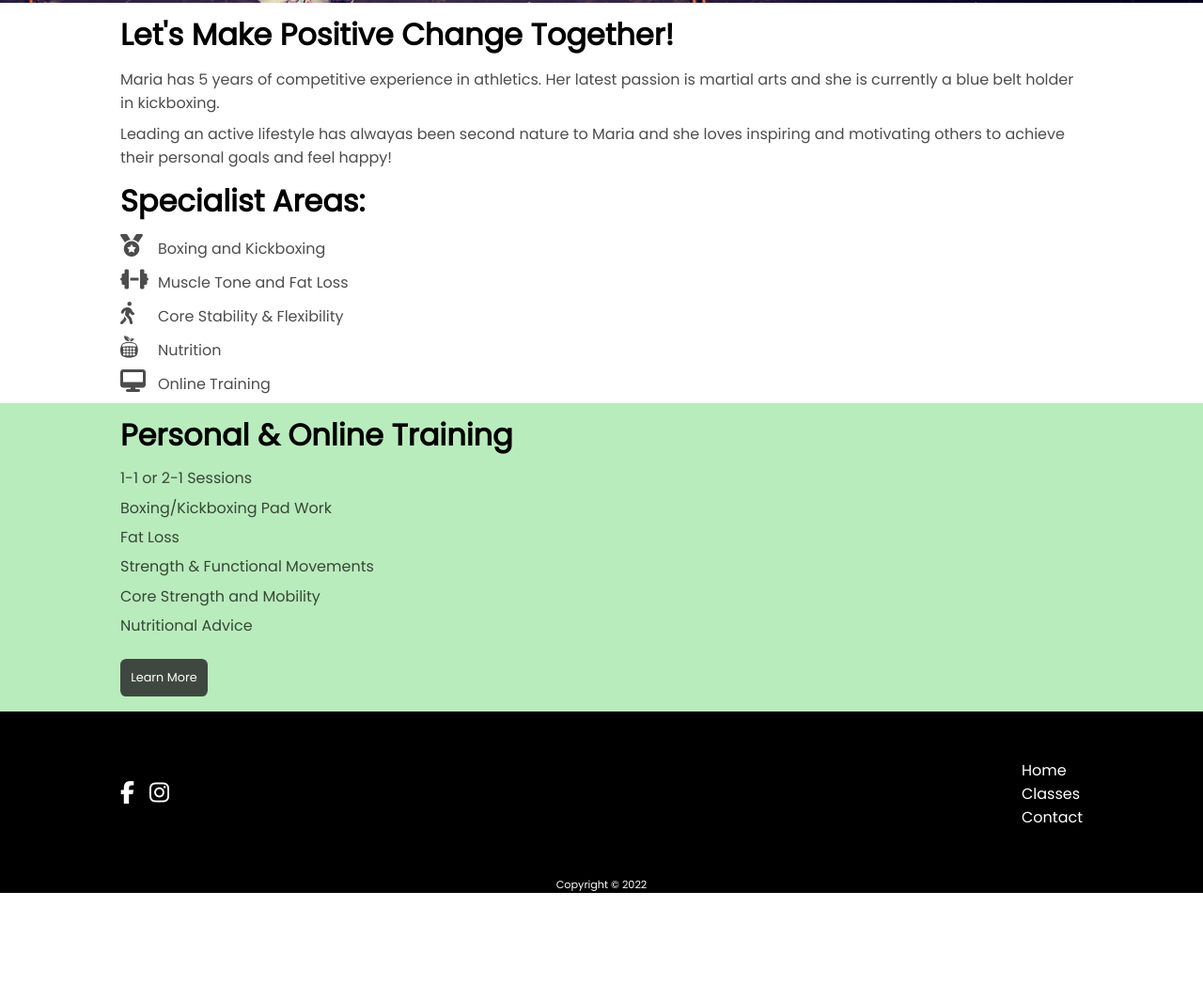
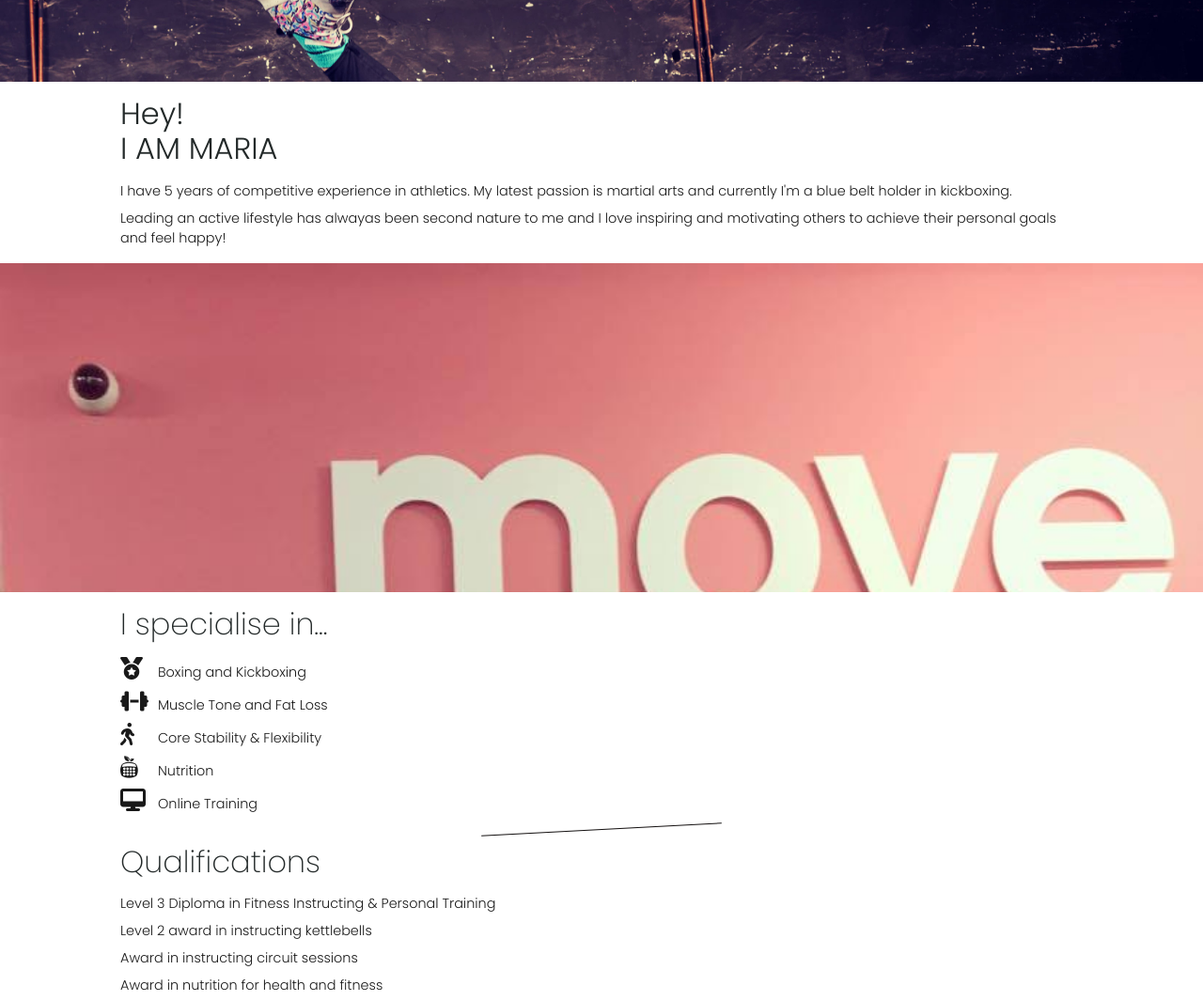
Before and after one commit to fanerotim/fanerotim.github.io, a plain HTML site: page index.html in a window 1280 px wide. Shown: the part 207-1272 px from the top of the page at 94% size. Before the commit the page ends 1157 px from the top, so only its background shows below. Drawn offline with Linux system fonts and the light colour scheme.

Commit message:
new changes on home page

```diff
--- a/index.html
+++ b/index.html
@@ -36,13 +36,20 @@
     <div class="about-me-background">
         <main class="container">
             <section class="about-me">
-                <h1>Let's Make Positive Change Together!</h1>
-                <p>Maria has 5 years of competitive experience in athletics. Her latest passion is martial arts and she is currently a blue belt holder in kickboxing.</p>
-                <p>Leading an active lifestyle has alwayas been second nature to Maria and she loves inspiring and motivating others to achieve their personal goals and feel happy!</p>
+                <h1>Hey! </h1>
+                <h1>I AM MARIA</h1>
+                <p>I have 5 years of competitive experience in athletics. My latest passion is martial arts and currently I'm a blue belt holder in kickboxing.</p>
+                <p>Leading an active lifestyle has alwayas been second nature to me and I love inspiring and motivating others to achieve their personal goals and feel happy!</p>
+            </section>
+        </main>
+
+            <section class="second-image">
             </section>
 
-            <section class="about-me">
-                <h1>Specialist Areas:</h1>
+        <main class="container">
+
+            <section class="about-me thin-font-heading-home-page">
+                <h1>I specialise in...</h1>
                 <ul>
                     <li><i class="fa-solid fa-medal"></i>Boxing and Kickboxing</li>
                     <li><i class="fa-solid fa-dumbbell"></i>Muscle Tone and Fat Loss</li>
@@ -51,6 +58,22 @@
                     <li><i class="fa-solid fa-desktop"></i>Online Training</li>
                 </ul>
             </section>
+
+            <section class="skewed-border">
+
+            </section>
+
+            <section class="about-me thin-font-heading-home-page">
+                <h1>Qualifications</h1>
+                <ul>
+                    <li></i>Level 3 Diploma in Fitness Instructing & Personal Training</li>
+                    <li></i>Level 2 award in instructing kettlebells</li>
+                    <li></i>Award in instructing circuit sessions</li>
+                    <li></i>Award in nutrition for health and fitness</li>
+                </ul>
+            </section>
+
+
         </main>
     </div>
 
--- a/style.css
+++ b/style.css
@@ -19,13 +19,14 @@ html {
 .container {
     width: 80vw;
     margin: 0 auto;
+
 }
 
 /*HOME PAGE LAYOUT - HERO SECTION AND LAYOUT*/
 
 .home-page-grid {
     display: grid;
-    grid-template-rows: 19% 1fr 1fr 11rem;
+    grid-template-rows: 19% 1fr 25% 11rem;
 }
 
 .home-page-background-hero-image {
@@ -46,7 +47,6 @@ nav {
     padding: 0.2rem 1.2rem 0.2rem 1.2rem;
     width: 100%;
     height: 5rem;
-
 }
 
 nav h1 {
@@ -97,16 +97,40 @@ nav ul li a {
     background-size: cover;
 }*/
 
+.about-me {
+    margin-top: 1rem;
+    margin-bottom: 1rem;
+}
+
+.about-me p:nth-child(3) {
+    margin-top: 1rem;
+}
+
 .about-me h1 {
-    padding: 1rem 0 1rem 0;
     line-height: 1.3;
     font-size: 2rem;
     line-height: 2.3rem;
-    color: rgb(0, 0, 0);
+    color: rgb(35, 41, 41);
+    font-weight: 300;
+}
+
+.thin-font-heading-home-page h1 {
+    font-weight: 200;
+    padding-bottom: 1rem;
+}
+
+.about-me h1 span {
+    color: rgb(54, 102, 92);
+}
+
+.about-me p {
+    font-weight: 300;
 }
 
 .about-me p, li {
-    color: rgba(0, 0, 0, .7);
+    color: rgba(0, 0, 0, .9);
+    font-size: .9rem;
+    font-weight: 300;
 }
 
 .about-me i {
@@ -128,11 +152,29 @@ nav ul li a {
     margin-bottom: .5rem;
 }
 
+.skewed-border {
+    border-bottom: 1px solid rgb(19, 16, 16);
+    transform: rotate(-3deg);
+    width: 25%;
+    margin: 0 auto;
+}
+
+/* SECOND BACKGROUND IMAGE ON HOME PAGE */
+
+.second-image {
+    margin-top: 1rem;
+    width: 100%;
+    height: 350px;
+    background: url(images/jpeg1.jpg);
+    background-size: 100%;
+    background-repeat: no-repeat;
+}
+
 /*PERSONAL AND ONLINE TRAINING STYLESS*/
 
 .personal-and-online-training {
     grid-template-columns: 3 / 4;
-    background-color: rgba(65, 204, 72, 0.363);
+    background-color: rgb(241, 240, 240);
     /*margin-top: 1rem;*/
 }
 
@@ -230,6 +272,12 @@ nav ul li a {
     text-align: center;
 }
 
+/* Styles for the Plans and Pricing cards which I build in a separate html file */
+
+
+
+
+
 /*FOOTER STYLES*/
 
 footer {
```
